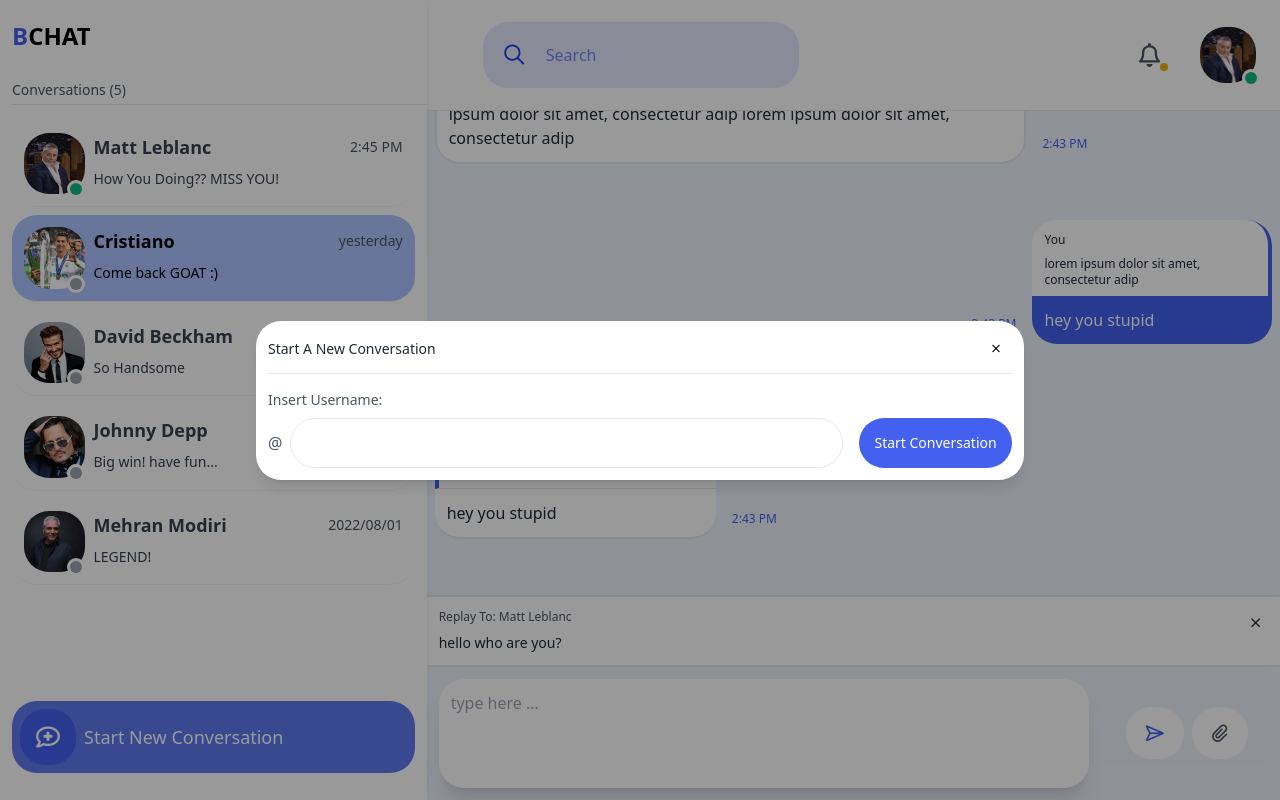
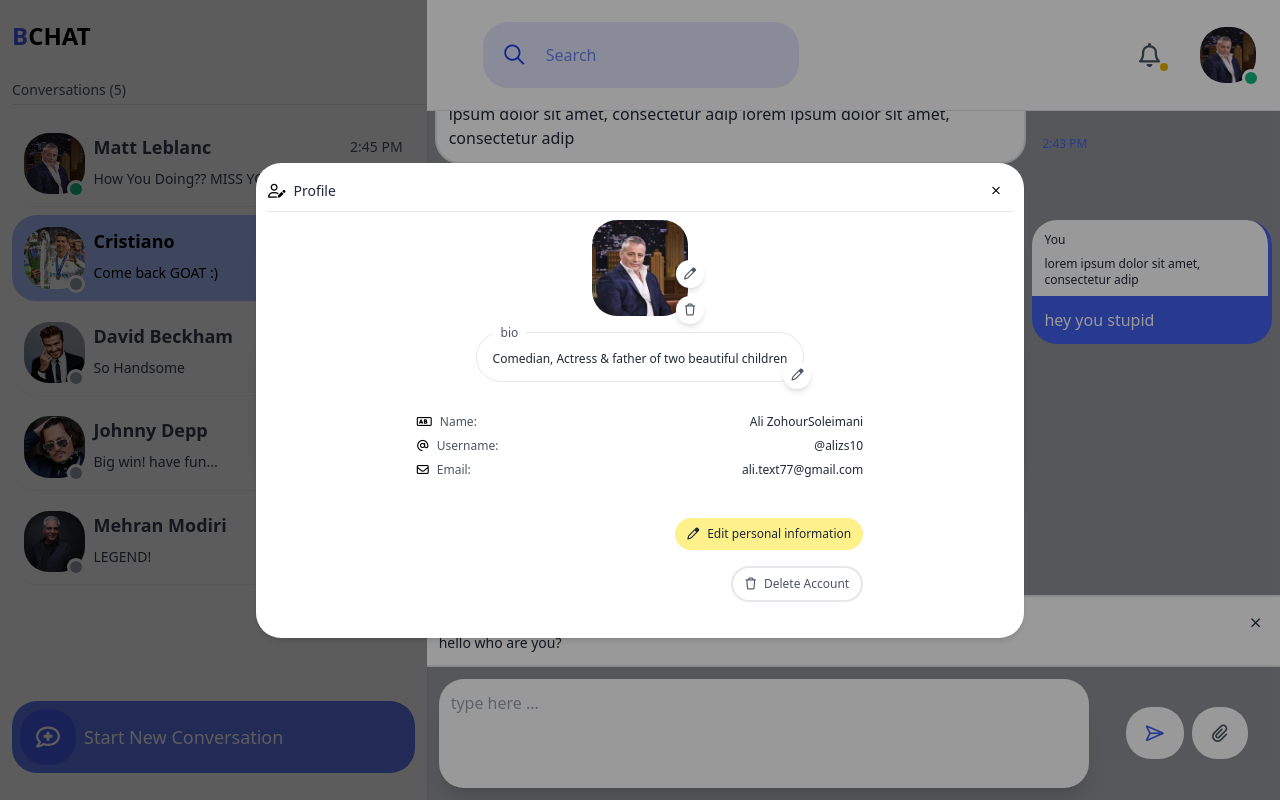
Before and after one commit to alizs10/b-chat-react-app, a React (Create React App) app: page / in a window 1280 px wide. Built offline with nearby package versions, Linux system fonts and the light colour scheme; what yup-password would draw is missing.

Commit message:
update: add profile window

```diff
--- a/src/components/Chat.js
+++ b/src/components/Chat.js
@@ -8,7 +8,7 @@ function Chat({setSidebarVisibility}) {
 
 
   return (
-    <div className="fixed z-20 top-0 right-0 bottom-0 left-0 lg:relative col-span-9 lg:h-screen lg:col-span-6 grid grid-rows-6">
+    <div className="fixed z-40 top-0 right-0 bottom-0 left-0 lg:relative col-span-9 lg:h-screen lg:col-span-6 grid grid-rows-6">
       <div className='row-span-5 h-full grid grid-rows-6'>
         <Head />
         <Bubbles />
--- a/src/components/Chat/Head.js
+++ b/src/components/Chat/Head.js
@@ -1,6 +1,8 @@
 import React, { useContext, useState } from 'react'
 import SidebarContext from '../../Context/SidebarContext'
 import Backdrop from '../Helpers/Backdrop'
+import CenterContainer from '../Helpers/CenterContainer'
+import Profile from '../Profile/Profile'
 import AlertsPopup from './Head/AlertsPopup'
 import UserPopup from './Head/UserPopup'
 import SearchInChat from './SearchInChat'
@@ -9,10 +11,12 @@ function Head() {
 
     const [userPopupVisibility, setUserPopupVisibility] = useState(false)
     const [alertsPopupVisibility, setAlertsPopupVisibility] = useState(false)
+    const [profileVisibility, setProfileVisibility] = useState(true)
 
-    const {setSidebarVisibility} = useContext(SidebarContext)
+    const { setSidebarVisibility } = useContext(SidebarContext)
 
     return (
+        <>
             <div className="z-20 row-span-1 border-b border-gray-200 bg-white grid grid-cols-9">
                 <div className="lg:hidden col-span-1 flex-center">
                     <span onClick={() => setSidebarVisibility(true)} className="cursor-pointer text-lg md:text-2xl text-gray-800 p-3 h-fit rounded-corners hover:bg-gray-100 transition-all duration-300">
@@ -43,6 +47,11 @@ function Head() {
                     </div>
                 </div>
             </div>
+
+            <Backdrop toggler={profileVisibility}>
+                <CenterContainer element={<Profile/>}/>
+            </Backdrop>
+        </>
     )
 }
 
--- /dev/null
+++ b/src/components/Profile/Profile.js
@@ -0,0 +1,97 @@
+import React from 'react'
+
+function Profile({ handleClose }) {
+  return (
+    <div className="w-full md:w-3/5 bg-white shadow-md rounded-corners p-3">
+      <div className='flex justify-between items-center border-b border-gray-200 pb-1'>
+        <span className="flex gap-x-2 items-center">
+          <i className="fa-regular fa-user-pen text-sm"></i>
+          <span className="text-sm text-gray-800">Profile</span>
+        </span>
+        <span onClick={() => handleClose(false)} className='cursor-pointer flex-center w-8 h-8 text-xs rounded-full hover:bg-gray-200 transition-all duration-300'>
+          <i className="fa-regular fa-xmark"></i>
+        </span>
+      </div>
+
+
+      <div className='w-full py-2 flex flex-col gap-y-4'>
+
+        <span className="self-center relative w-24">
+          <img className='rounded-corners w-24' src='./assets/images/user-profile-1.webp' />
+          <div className="absolute -right-4 -bottom-2 flex flex-col gap-y-2">
+            <span className="hover:bg-yellow-50 hover:text-yellow-600 text-gray-600 transition-all duration-300 cursor-pointer shadow-md bg-white flex-center text-xs w-7 h-7 rounded-corners">
+              <i className="fa-regular fa-pen"></i>
+            </span>
+            <span className="hover:bg-red-50 hover:text-red-500 text-gray-600 transition-all duration-300 cursor-pointer shadow-md bg-white flex-center text-xs w-7 h-7 rounded-corners">
+              <i className="fa-regular fa-trash"></i>
+            </span>
+          </div>
+        </span>
+
+        <span className="relative border py-3 px-4 border-gray-200 rounded-corners self-center">
+          <span className="text-xs bg-white px-2 absolute -top-2 left-4 text-gray-600">
+            bio
+          </span>
+          <span className="text-xs text-gray-800">
+            Comedian, Actress & father of two beautiful children
+          </span>
+          <span className="absolute -right-2 -bottom-2 text-xs hover:bg-yellow-50 hover:text-yellow-600 text-gray-600 transition-all duration-300 cursor-pointer shadow-md bg-white flex-center w-7 h-7 rounded-corners">
+            <i className="fa-regular fa-pen"></i>
+          </span>
+        </span>
+
+        <div className="w-4/5 md:w-3/5 mt-4 self-center flex flex-col gap-y-2">
+
+          <span className="w-full flex justify-between text-xs">
+            <span className="flex gap-x-2 items-center">
+              <i className="fa-regular fa-input-text"></i>
+              <span className="text-gray-600">Name:</span>
+            </span>
+            <span className="text-gray-800">
+              Ali ZohourSoleimani
+            </span>
+          </span>
+          <span className="w-full flex justify-between text-xs">
+            <span className="flex gap-x-2 items-center">
+              <i className="fa-regular fa-at"></i>
+              <span className="text-gray-600">Username:</span>
+            </span>
+            <span className="text-gray-800">
+              @alizs10
+            </span>
+          </span>
+          <span className="w-full flex justify-between text-xs">
+            <span className="flex gap-x-2 items-center">
+              <i className="fa-regular fa-envelope"></i>
+              <span className="text-gray-600">Email:</span>
+
+            </span>
+
+            <span className="text-gray-800">
+              ali.text77@gmail.com
+            </span>
+          </span>
+
+          <div className="mt-8 flex w-full justify-end">
+            <button className="col-span-5 px-3 py-2 flex-center gap-x-2 items-center bg-yellow-200 rounded-corners text-xs text-gray-800">
+              <i className='fa-regular fa-pen text-xs'></i>
+              <span>Edit personal information</span>
+            </button>
+          </div>
+
+        </div>
+
+        <div className="mb-4 self-center w-4/5 md:w-3/5 flex justify-end">
+          <button className="px-3 py-2 flex-center gap-x-2 items-center border-2 rounded-corners text-xs text-gray-600 hover:border-red-500 hover:text-red-500 transition-all duration-300">
+            <i className='fa-regular fa-trash text-xs'></i>
+            <span>Delete Account</span>
+          </button>
+        </div>
+
+      </div>
+
+    </div>
+  )
+}
+
+export default Profile
--- a/src/components/Sidebar/NewConversationWindow.js
+++ b/src/components/Sidebar/NewConversationWindow.js
@@ -4,8 +4,8 @@ function NewConversationWindow({ handleClose }) {
   return (
     <div
       onClick={e => e.stopPropagation()}
-      className='z-50  w-4/5 md:w-3/5 p-3 rounded-corners flex-col gap-y-4 bg-white shadow-lg'>
-      <div className='flex justify-between items-center border-b border-gray-200 pb-2'>
+      className='z-50  w-4/5 md:w-3/5 pb-5 p-3 rounded-corners flex-col gap-y-4 bg-white shadow-lg'>
+      <div className='flex justify-between items-center border-b border-gray-200 pb-1'>
         <span className="text-sm text-gray-800">Start A New Conversation</span>
         <span onClick={() => handleClose(false)} className='cursor-pointer flex-center w-8 h-8 text-xs rounded-full hover:bg-gray-200 transition-all duration-300'>
           <i className="fa-regular fa-xmark"></i>
@@ -18,12 +18,12 @@ function NewConversationWindow({ handleClose }) {
         </div>
         <div className="text-gray-600 col-span-7 flex gap-x-2 items-center">
           <span>@</span>
-          <input type="text" className='w-full border border-gray-200 p-3 focus:outline-none input-focus bg-transparent rounded-corners text-gray-600'
+          <input type="text" className='w-full border border-gray-200 p-2 focus:outline-none input-focus bg-transparent rounded-corners text-gray-600'
             name="username"
           />
         </div>
         <div className='col-span-2'>
-          <button className='btn-hover w-full h-full p-3 bg-[#4361EE] text-white text-sm rounded-corners'>
+          <button className='btn-hover w-full h-full p-2 bg-[#4361EE] text-white text-sm rounded-corners'>
             Start Conversation
           </button>
         </div>
```
Lines whose indentation alone changed are shown as unchanged.
